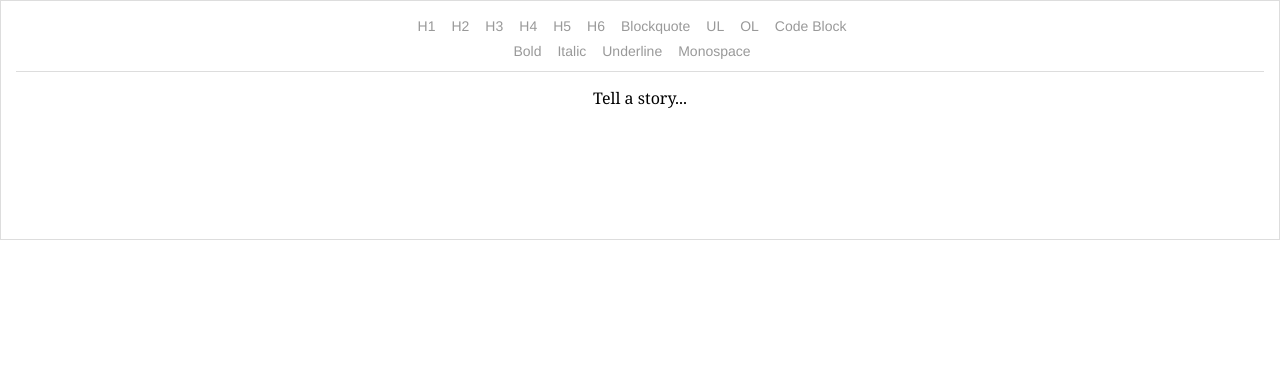
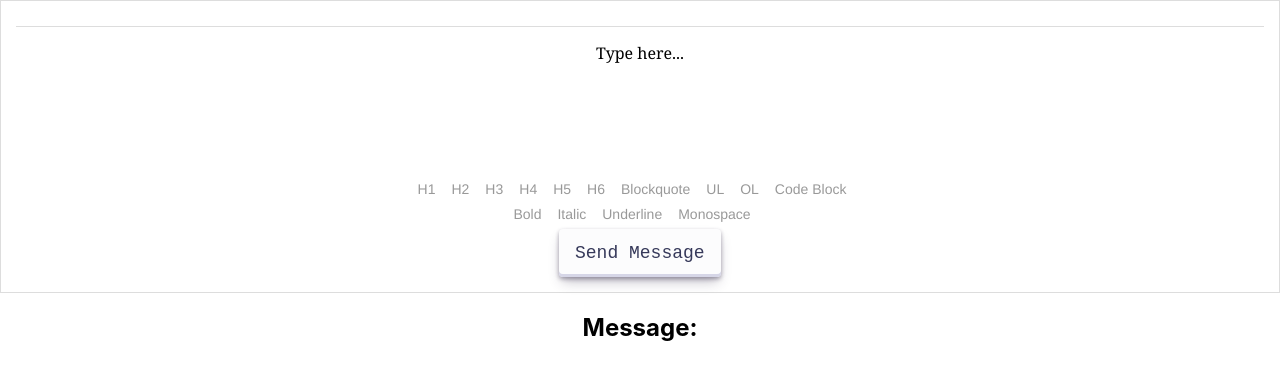
Before and after one commit to gil-son/react-draftjs-autocomplete, a React (Create React App) app in the folder challenge-autocomplete-draftjs/: page / in a window 1280 px wide. Shown: the top 380 px of the page. Built offline with nearby package versions, Linux system fonts and the light colour scheme.

Commit message:
Filter Implemented

```diff
--- a/challenge-autocomplete-draftjs/src/App.js
+++ b/challenge-autocomplete-draftjs/src/App.js
@@ -1,14 +1,21 @@
 import './App.css';
 import AutoCompleteEditor from './components/AutoCompleteEditor';
+import { useState } from 'react';
 
 function App() {
+  const [message, setMessage] = useState('');
+
+  const handleSendMessage = (messageContent) => {
+    setMessage(messageContent);
+  };
+
   return (
     <div className="App">
-
-
-        <AutoCompleteEditor/>
-
-
+      <AutoCompleteEditor onSendMessage={handleSendMessage} />
+      <div className="message-display">
+        <h2>Message:</h2>
+        <p>{message}</p> {/* Display the message */}
+      </div>
     </div>
   );
 }
--- a/challenge-autocomplete-draftjs/src/components/AutoCompleteEditor.css
+++ b/challenge-autocomplete-draftjs/src/components/AutoCompleteEditor.css
@@ -1,3 +1,4 @@
+/* General Editor Styles */
 .RichEditor-root {
   background: #fff;
   border: 1px solid #ddd;
@@ -43,6 +44,7 @@
   padding: 20px;
 }
 
+/* Controls for Block and Inline Styles */
 .RichEditor-controls {
   font-family: 'Helvetica', sans-serif;
   font-size: 14px;
@@ -61,3 +63,92 @@
 .RichEditor-activeButton {
   color: #5890ff;
 }
+
+/* Autocomplete Suggestions */
+.autocomplete-suggestions {
+  position: absolute;
+  background: white;
+  border: 1px solid #ddd;
+  max-height: 150px;
+  overflow-y: auto;
+  z-index: 10;
+  width: 200px;
+}
+
+.autocomplete-suggestion {
+  padding: 8px 12px;
+  cursor: pointer;
+}
+
+.autocomplete-suggestion:hover,
+.autocomplete-suggestion.highlighted {
+  background: #f0f0f0;
+}
+
+/* Custom Classes for Rich Editor Buttons */
+.RichEditor-styleButton,
+.RichEditor-activeButton {
+  color: #999;
+}
+
+.RichEditor-styleButton:hover {
+  color: #5890ff;
+}
+
+/* Suggestions Dropdown */
+.autocomplete-suggestions {
+  position: absolute;
+  background: white;
+  border: 1px solid #ddd;
+  max-height: 150px;
+  overflow-y: auto;
+  z-index: 9999;
+  width: 200px;
+  margin-top: 5px;
+}
+
+.autocomplete-suggestion {
+  padding: 8px 12px;
+  cursor: pointer;
+}
+
+.autocomplete-suggestion:hover,
+.autocomplete-suggestion.highlighted {
+  background-color: #f0f0f0;
+}
+
+.button-30 {
+  align-items: center;appearance: none;
+  background-color: #FCFCFD;
+  border-radius: 4px;border-width: 0;
+  box-shadow: rgba(45, 35, 66, 0.4) 0 2px 4px,rgba(45, 35, 66, 0.3) 0 7px 13px -3px,#D6D6E7 0 -3px 0 inset;
+  box-sizing: border-box;
+  color: #36395A;cursor: pointer;display: inline-flex;font-family: "JetBrains Mono",monospace;
+  height: 48px;justify-content: center;
+  line-height: 1;
+  list-style: none;
+  overflow: hidden;
+  padding-left: 16px;
+  padding-right: 16px;
+  position: relative;
+  text-align: left;
+  text-decoration: none;
+  transition: box-shadow .15s,transform .15s;
+  user-select: none;
+  -webkit-user-select: none;touch-action: manipulation;
+  white-space: nowrap;
+  will-change: box-shadow,transform;font-size: 18px;
+}
+
+
+  .button-30:focus {
+    box-shadow: #D6D6E7 0 0 0 1.5px inset, rgba(45, 35, 66, 0.4) 0 2px 4px, rgba(45, 35, 66, 0.3) 0 7px 13px -3px, #D6D6E7 0 -3px 0 inset;
+  }
+
+  .button-30:hover {
+    box-shadow: rgba(45, 35, 66, 0.4) 0 4px 8px, rgba(45, 35, 66, 0.3) 0 7px 13px -3px, #D6D6E7 0 -3px 0 inset;
+    transform: translateY(-2px);
+  }
+
+  .button-30:active {
+    box-shadow: #D6D6E7 0 3px 7px inset;transform: translateY(2px);}
--- a/challenge-autocomplete-draftjs/src/components/AutoCompleteEditor.jsx
+++ b/challenge-autocomplete-draftjs/src/components/AutoCompleteEditor.jsx
@@ -1,16 +1,20 @@
 import React, { useState, useCallback, useRef } from 'react';
 import { Editor, EditorState, RichUtils, Modifier, getDefaultKeyBinding } from 'draft-js';
-import "./AutoCompleteEditor.css";
+import './AutoCompleteEditor.css';
 
 const triggerCharacters = ['#', '@', '<'];
+const suggestions = [
+  '#community', '#general', '#daily',
+  '<relation>', '@John', '@Maria', '@Lucy', '@Carlos', '@All',
+];
 
-const AutoCompleteEditor = () => {
+const AutoCompleteEditor = ({ onSendMessage }) => {  // Pass a prop for sending the message
   const [editorState, setEditorState] = useState(EditorState.createEmpty());
   const [showSuggestions, setShowSuggestions] = useState(false);
   const [currentTrigger, setCurrentTrigger] = useState('');
   const [matchString, setMatchString] = useState('');
   const [highlightedIndex, setHighlightedIndex] = useState(-1);
-
+  const [filteredSuggestions, setFilteredSuggestions] = useState([]);
 
   const editorRef = useRef(null);
 
@@ -64,93 +68,130 @@ const AutoCompleteEditor = () => {
     const text = block.getText();
     const cursorPosition = selection.getStartOffset();
 
-    // Check for trigger character
-    for (let trigger of triggerCharacters) {
-      if (text[cursorPosition - 1] === trigger) {
-        setCurrentTrigger(trigger);
-        setShowSuggestions(true);
-        break;
+    // Get the substring from the start of the block to the cursor position
+    const inputText = text.slice(0, cursorPosition);
+
+    // Filter suggestions based on the current inputText
+    const newSuggestions = suggestions.filter((suggestion) =>
+      suggestion.toLowerCase().startsWith(inputText.toLowerCase())
+    );
+
+    const regex = /(\w+) ([#@<>])$/;
+    const match = inputText.match(regex);
+
+    /*
+    if(match){
+
+      console.log("inputText: "+inputText.slice(-1))
+
+      const word = match[match.length-1];
+
+      // Filter suggestions based on the word typed before the trigger character
+      const newSuggestions = suggestions.filter((suggestion) =>
+        suggestion.toLowerCase().startsWith(word.toLowerCase()) // Filter suggestions based on the matched word
+      );
+
+      setFilteredSuggestions(newSuggestions);
+      setShowSuggestions(newSuggestions.length > 0);
+
+    }
+    */
+
+    if (inputText) {
+      setFilteredSuggestions(newSuggestions);
+      setShowSuggestions(newSuggestions.length > 0); // Show suggestions only if there are matches
     } else {
-        setShowSuggestions(false);
-      }
-    }
-
-    // Extract the match string
-    if (showSuggestions && cursorPosition > 0) {
-      const matchStart = text.lastIndexOf(currentTrigger, cursorPosition - 1) + 1;
-      const matchSubstring = text.slice(matchStart, cursorPosition);
-      setMatchString(matchSubstring);
+      setShowSuggestions(false); // Hide suggestions if there's no input
     }
   };
 
   const handleReturn = (e) => {
     if (showSuggestions && matchString) {
+      const selection = editorState.getSelection();
+      const contentState = editorState.getCurrentContent();
+      const block = contentState.getBlockForKey(selection.getStartKey());
+      const text = block.getText();
+      const cursorPosition = selection.getStartOffset();
+
+      const matchStart = text.lastIndexOf(currentTrigger, cursorPosition - 1);
+      const matchEnd = cursorPosition;
+
       const newContentState = Modifier.replaceText(
-        editorState.getCurrentContent(),
-        editorState.getSelection(),
+        contentState,
+        selection.merge({
+          anchorOffset: matchStart,
+          focusOffset: matchEnd,
+        }),
         matchString
       );
+
       const newEditorState = EditorState.push(editorState, newContentState, 'insert-characters');
       setEditorState(newEditorState);
-      setShowSuggestions(false); // Hide suggestions after completing
+      setShowSuggestions(false);
+      return 'handled';
     }
-    return 'handled';
+    return 'not-handled';
   };
 
   const handleSuggestionClick = (suggestion) => {
+    const selection = editorState.getSelection();
+    const contentState = editorState.getCurrentContent();
+    const block = contentState.getBlockForKey(selection.getStartKey());
+    const text = block.getText();
+    const cursorPosition = selection.getStartOffset();
+
+    const matchStart = text.lastIndexOf(currentTrigger, cursorPosition - text.length);
+    const matchEnd = cursorPosition;
+
     const newContentState = Modifier.replaceText(
-      editorState.getCurrentContent(),
-      editorState.getSelection(),
+      contentState,
+      selection.merge({
+        anchorOffset: matchStart,
+        focusOffset: matchEnd,
+      }),
       suggestion
     );
+
     const newEditorState = EditorState.push(editorState, newContentState, 'insert-characters');
     setEditorState(newEditorState);
-    setShowSuggestions(false); // Hide suggestions after selecting
+    setShowSuggestions(false);
   };
 
   const handleArrowKey = (e) => {
     if (e.key === 'ArrowDown' || e.key === 'ArrowUp') {
       e.preventDefault();
       const newIndex = e.key === 'ArrowDown'
-        ? (highlightedIndex + 1) % suggestions.length
-        : (highlightedIndex - 1 + suggestions.length) % suggestions.length;
+        ? (highlightedIndex + 1) % filteredSuggestions.length
+        : (highlightedIndex - 1 + filteredSuggestions.length) % filteredSuggestions.length;
       setHighlightedIndex(newIndex);
     }
   };
 
-  const suggestions = ['#react', '#javascript', '@john', '@alice', '<related>'];
+  const handleSendMessage = () => {
+    // Get the current content of the editor
+    const content = editorState.getCurrentContent().getPlainText();
+    // Pass the content to the parent component
+    onSendMessage(content);
+  };
 
   return (
-    <div>
     <div className="RichEditor-root">
-        <BlockStyleControls
-          editorState={editorState}
-          onToggle={toggleBlockType}
-        />
-        <InlineStyleControls
-          editorState={editorState}
-          onToggle={toggleInlineStyle}
-        />
       <div className="RichEditor-editor" onClick={focus}>
         <Editor
-            blockStyleFn={getBlockStyle}
-            customStyleMap={styleMap}
           editorState={editorState}
           handleKeyCommand={handleKeyCommand}
           keyBindingFn={mapKeyToEditorCommand}
           onChange={handleChange}
           handleReturn={handleReturn}
-            placeholder="Tell a story..."
-            ref={editorRef}  // Use editorRef to attach to the editor
+          placeholder="Type here..."
+          ref={editorRef}
           spellCheck={true}
           onKeyDown={handleArrowKey}
         />
       </div>
       {showSuggestions && (
         <div className="autocomplete-suggestions">
-            {suggestions
-              .filter((suggestion) => suggestion.includes(matchString))
-              .map((suggestion, index) => (
+          {filteredSuggestions.map((suggestion, index) => (
             <div
               key={index}
               className={`autocomplete-suggestion ${highlightedIndex === index ? 'highlighted' : ''}`}
@@ -161,40 +202,20 @@ const AutoCompleteEditor = () => {
           ))}
         </div>
       )}
+      <div className="RichEditor-controls">
+        <BlockStyleControls
+          editorState={editorState}
+          onToggle={toggleBlockType}
+        />
+        <InlineStyleControls
+          editorState={editorState}
+          onToggle={toggleInlineStyle}
+        />
       </div>
+      <button className="button-30" role="button" onClick={handleSendMessage}>Send Message</button> {/* Send Button */}
     </div>
   );
 };
-
-// Custom overrides for "code" style.
-const styleMap = {
-  CODE: {
-    backgroundColor: 'rgba(0, 0, 0, 0.05)',
-    fontFamily: '"Inconsolata", "Menlo", "Consolas", monospace',
-    fontSize: 16,
-    padding: 2,
-  },
-};
-
-function getBlockStyle(block) {
-  switch (block.getType()) {
-    case 'blockquote': return 'RichEditor-blockquote';
-    default: return null;
-  }
-}
-
-const BLOCK_TYPES = [
-  { label: 'H1', style: 'header-one' },
-  { label: 'H2', style: 'header-two' },
-  { label: 'H3', style: 'header-three' },
-  { label: 'H4', style: 'header-four' },
-  { label: 'H5', style: 'header-five' },
-  { label: 'H6', style: 'header-six' },
-  { label: 'Blockquote', style: 'blockquote' },
-  { label: 'UL', style: 'unordered-list-item' },
-  { label: 'OL', style: 'ordered-list-item' },
-  { label: 'Code Block', style: 'code-block' },
-];
 
 const BlockStyleControls = ({ editorState, onToggle }) => {
   const selection = editorState.getSelection();
@@ -256,4 +277,17 @@ const StyleButton = ({ active, label, onToggle, style }) => {
   );
 };
 
+const BLOCK_TYPES = [
+  { label: 'H1', style: 'header-one' },
+  { label: 'H2', style: 'header-two' },
+  { label: 'H3', style: 'header-three' },
+  { label: 'H4', style: 'header-four' },
+  { label: 'H5', style: 'header-five' },
+  { label: 'H6', style: 'header-six' },
+  { label: 'Blockquote', style: 'blockquote' },
+  { label: 'UL', style: 'unordered-list-item' },
+  { label: 'OL', style: 'ordered-list-item' },
+  { label: 'Code Block', style: 'code-block' },
+];
+
 export default AutoCompleteEditor;
```
Lines whose indentation alone changed are shown as unchanged.
